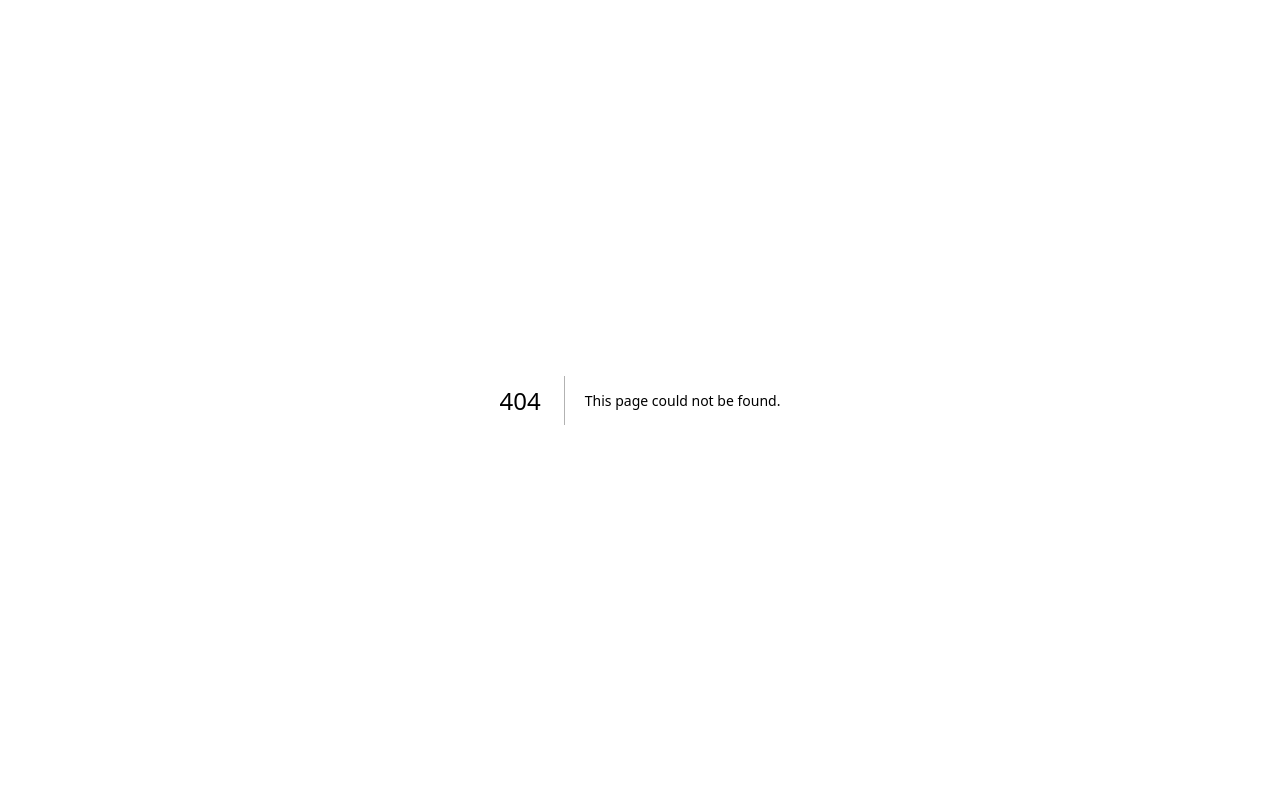
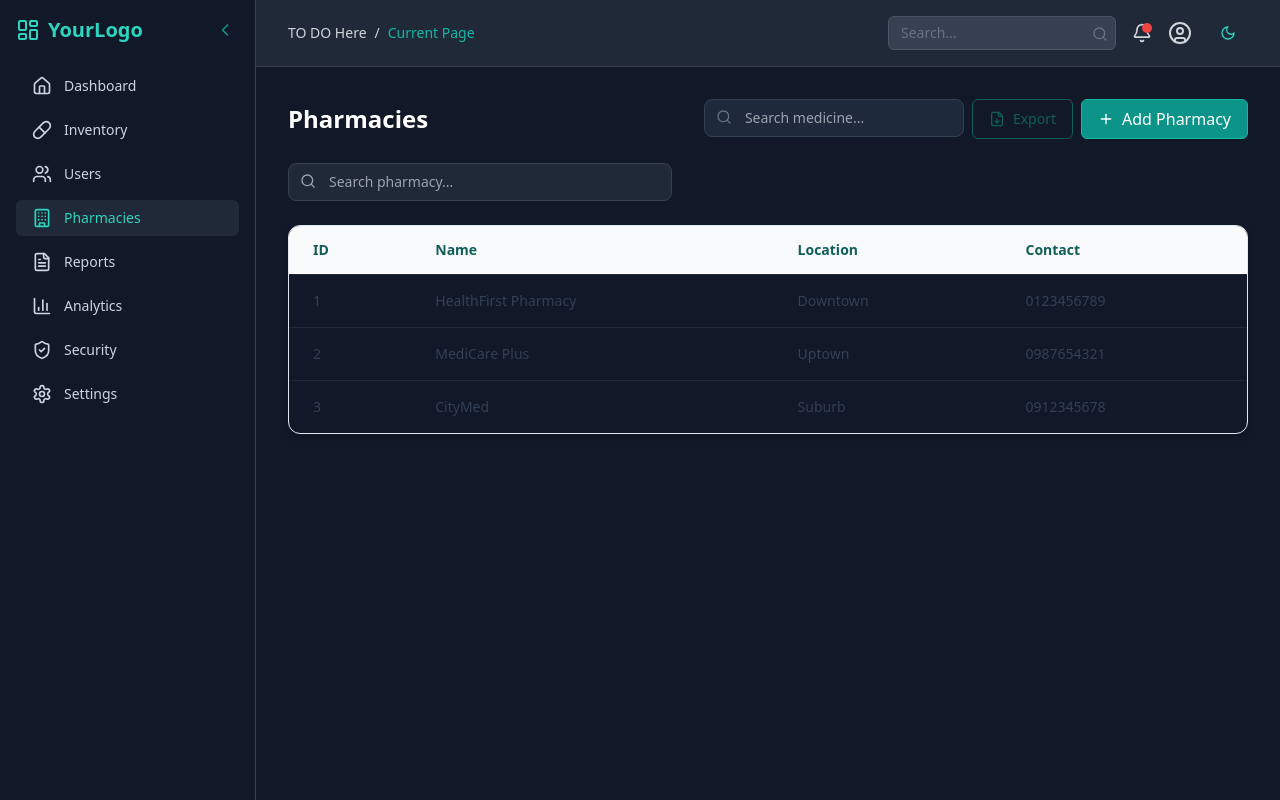
Before and after one commit to jakariamasum/GovPharma, a Next.js app: page /admin/pharmacies in a window 1280 px wide. Before the commit this address had no page. Built offline with nearby package versions, Linux system fonts and the light colour scheme.

Commit message:
feat: pharmies page

```diff
--- /dev/null
+++ b/src/app/(adminWithLayout)/admin/pharmacies/page.tsx
@@ -0,0 +1,129 @@
+"use client";
+
+import { useState } from "react";
+import { FileDown, Plus, Search } from "lucide-react";
+import Button from "@/components/ui/button";
+import {
+  PharmaTable,
+  PharmaTableBody,
+  PharmaTableCell,
+  PharmaTableHead,
+  PharmaTableHeader,
+  PharmaTableRow,
+} from "@/components/ui/table";
+import {
+  Dialog,
+  DialogClose,
+  DialogContent,
+  DialogFooter,
+  DialogHeader,
+  DialogTitle,
+} from "@/components/ui/dialoge";
+import PharmacyForm from "@/components/add-pharmacy-form";
+import { FieldValues } from "react-hook-form";
+
+const pharmacies = [
+  {
+    id: 1,
+    name: "HealthFirst Pharmacy",
+    location: "Downtown",
+    contact: "0123456789",
+  },
+  { id: 2, name: "MediCare Plus", location: "Uptown", contact: "0987654321" },
+  { id: 3, name: "CityMed", location: "Suburb", contact: "0912345678" },
+];
+
+const Pharmacies = () => {
+  const [search, setSearch] = useState("");
+  const [modalOpen, setModalOpen] = useState(false);
+  const handleSubmit = (data: FieldValues) => {
+    console.log(data);
+  };
+
+  return (
+    <section className="space-y-6">
+      <div className="flex items-center justify-between">
+        <h2 className="text-2xl font-bold text-gray-800 dark:text-white">
+          Pharmacies
+        </h2>
+        <div className="flex gap-2">
+          <div className="relative">
+            <Search className="absolute left-3 top-2.5 h-4 w-4 text-teal-800 dark:text-slate-500" />
+            <input
+              type="text"
+              value={search}
+              onChange={(e) => {
+                setSearch(e.target.value);
+              }}
+              placeholder="Search medicine..."
+              className="border border-teal-800 pl-10 pr-4 py-2 text-sm  rounded-lg bg-white dark:bg-slate-800 dark:text-white dark:border-slate-700 focus:ring-2 focus:ring-teal-800 outline-none"
+            />
+          </div>
+          <Button variant="outline">
+            <FileDown className="w-4 h-4 mr-2" /> Export
+          </Button>
+          <Button onClick={() => setModalOpen(true)}>
+            <Plus className="w-4 h-4 mr-2" /> Add Pharmacy
+          </Button>
+        </div>
+      </div>
+
+      <div className="relative max-w-sm">
+        <Search className="absolute left-3 top-2.5 h-4 w-4 text-gray-400" />
+        <input
+          type="text"
+          value={search}
+          onChange={(e) => setSearch(e.target.value)}
+          placeholder="Search pharmacy..."
+          className="pl-10 pr-4 py-2 text-sm border rounded-lg w-full dark:bg-gray-800 dark:text-white dark:border-gray-700"
+        />
+      </div>
+
+      <div className="overflow-auto rounded-lg shadow-md">
+        <PharmaTable>
+          <PharmaTableHeader>
+            <PharmaTableRow>
+              <PharmaTableHead>ID</PharmaTableHead>
+              <PharmaTableHead>Name</PharmaTableHead>
+              <PharmaTableHead>Location</PharmaTableHead>
+              <PharmaTableHead>Contact</PharmaTableHead>
+            </PharmaTableRow>
+          </PharmaTableHeader>
+          <PharmaTableBody>
+            {pharmacies
+              .filter((ph) =>
+                ph.name.toLowerCase().includes(search.toLowerCase())
+              )
+              .map((ph) => (
+                <PharmaTableRow key={ph.id}>
+                  <PharmaTableCell>{ph.id}</PharmaTableCell>
+                  <PharmaTableCell>{ph.name}</PharmaTableCell>
+                  <PharmaTableCell>{ph.location}</PharmaTableCell>
+                  <PharmaTableCell>{ph.contact}</PharmaTableCell>
+                </PharmaTableRow>
+              ))}
+          </PharmaTableBody>
+        </PharmaTable>
+      </div>
+
+      <Dialog open={modalOpen} onOpenChange={setModalOpen}>
+        <DialogContent className="sm:max-w-md">
+          <DialogHeader>
+            <DialogTitle>Add New Pharmacy</DialogTitle>
+          </DialogHeader>
+
+          <PharmacyForm handleSubmit={handleSubmit} />
+
+          <DialogFooter>
+            <DialogClose asChild>
+              <Button type="button" variant="outline">
+                Cancel
+              </Button>
+            </DialogClose>
+          </DialogFooter>
+        </DialogContent>
+      </Dialog>
+    </section>
+  );
+};
+export default Pharmacies;
--- /dev/null
+++ b/src/components/add-pharmacy-form.tsx
@@ -0,0 +1,39 @@
+"use client";
+
+import { FieldValues } from "react-hook-form";
+import PharmaForm from "./form/PharmaForm";
+import PharmaInput from "./form/PharmaInput";
+import Button from "./ui/button";
+const PharmacyForm = ({
+  handleSubmit,
+}: {
+  handleSubmit: (data: FieldValues) => void;
+}) => {
+  return (
+    <PharmaForm onSubmit={handleSubmit}>
+      <PharmaInput
+        label="Pharmacy Name"
+        name="name"
+        placeholder="Pharmacy name here.."
+        type="text"
+      />
+      <PharmaInput
+        label="Location"
+        name="location"
+        placeholder="Location here.."
+        type="text"
+      />
+      <PharmaInput
+        label="Contact"
+        name="contact"
+        placeholder="01xxxxxxx"
+        type="number"
+      />
+
+      <Button type="submit" className="w-full">
+        Submit
+      </Button>
+    </PharmaForm>
+  );
+};
+export default PharmacyForm;
```
